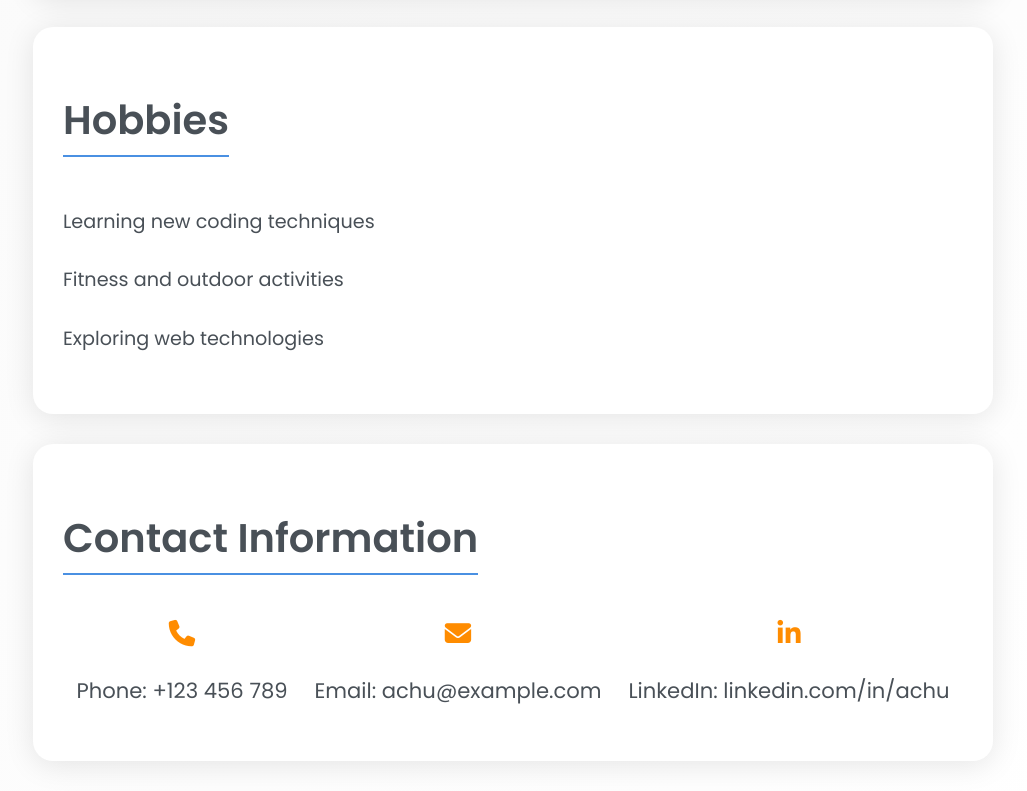
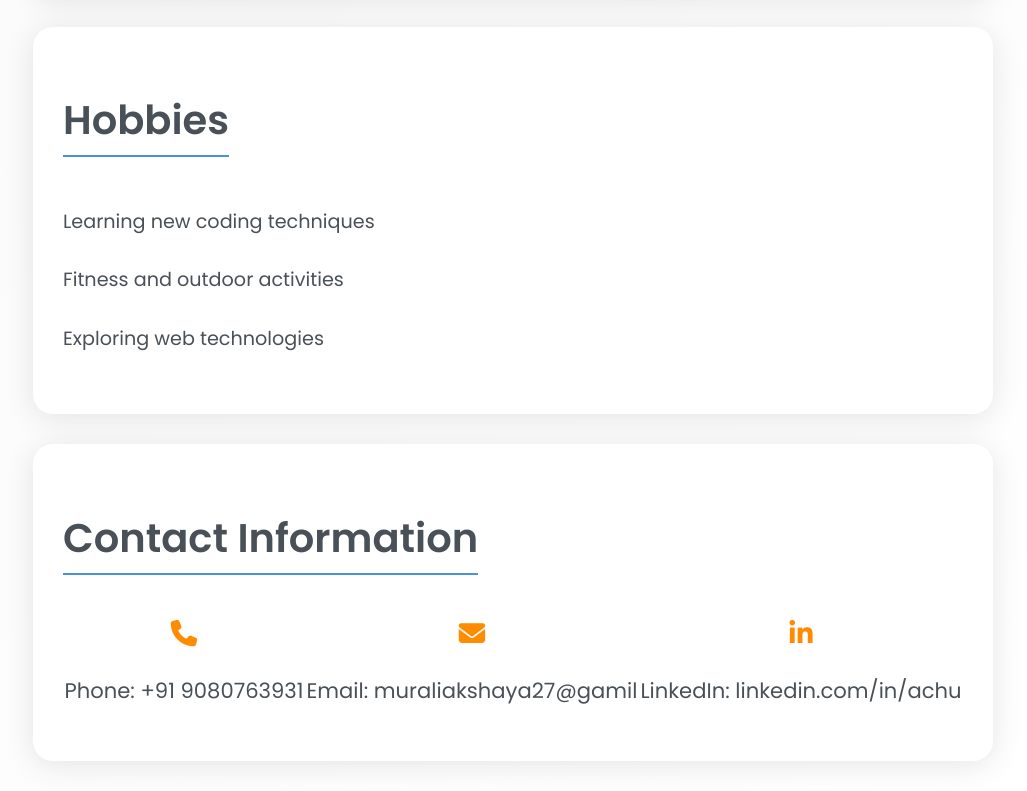
Before and after one commit to achu200517/akshaya-resume, a plain HTML site: page index.html in a window 1280 px wide. Shown: the part 1627-2418 px from the top of the page, without its empty margins (127-1154 px from the left). Drawn offline with Linux system fonts and the light colour scheme.

Commit message:
Update index.html

```diff
--- a/index.html
+++ b/index.html
@@ -172,11 +172,11 @@
         <div class="contact-info">
             <div>
                 <i class="fa fa-phone"></i>
-                <p>Phone: <a href="tel:+123456789">+123 456 789</a></p>
+                <p>Phone: <a href="tel:+123456789">+91 9080763931</a></p>
             </div>
             <div>
                 <i class="fa fa-envelope"></i>
-                <p>Email: <a href="mailto:achu@example.com">achu@example.com</a></p>
+                <p>Email: <a href="mailto:muraliakshaya27@gmail.com"> muraliakshaya27@gamil</a></p>
             </div>
             <div>
                 <i class="fa fa-linkedin"></i>
```
